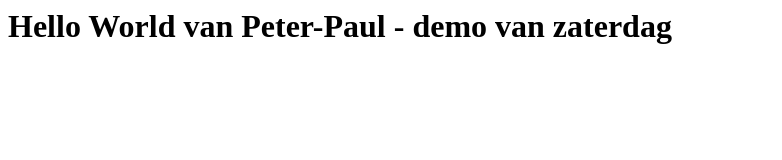
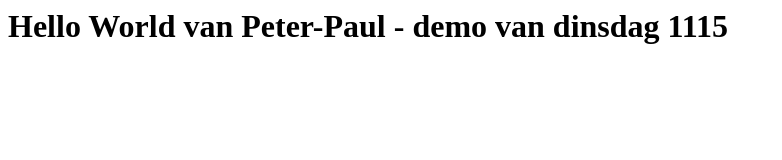
Before and after one commit to ppkurstjens/cicddemo, a plain HTML site: page public-html/index.html in a window 1280 px wide. Shown: the whole page, without its empty margins (0-782 px from the left). Drawn offline with Linux system fonts and the light colour scheme.

Commit message:
Update index.html

```diff
--- a/public-html/index.html
+++ b/public-html/index.html
@@ -1 +1 @@
-<html><body><h1>Hello World van Peter-Paul - demo van zaterdag</h1></body></html>
+<html><body><h1>Hello World van Peter-Paul - demo van dinsdag 1115</h1></body></html>
```
